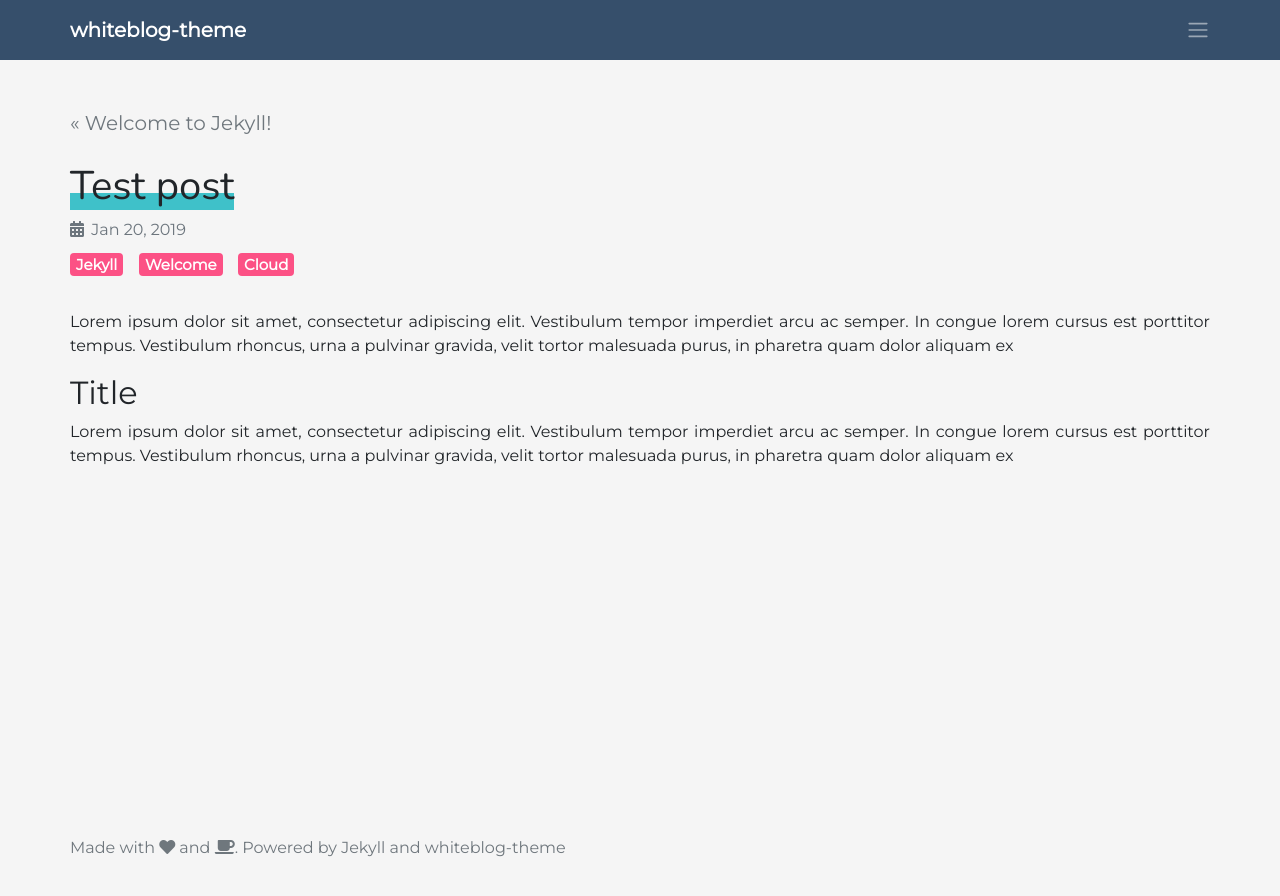
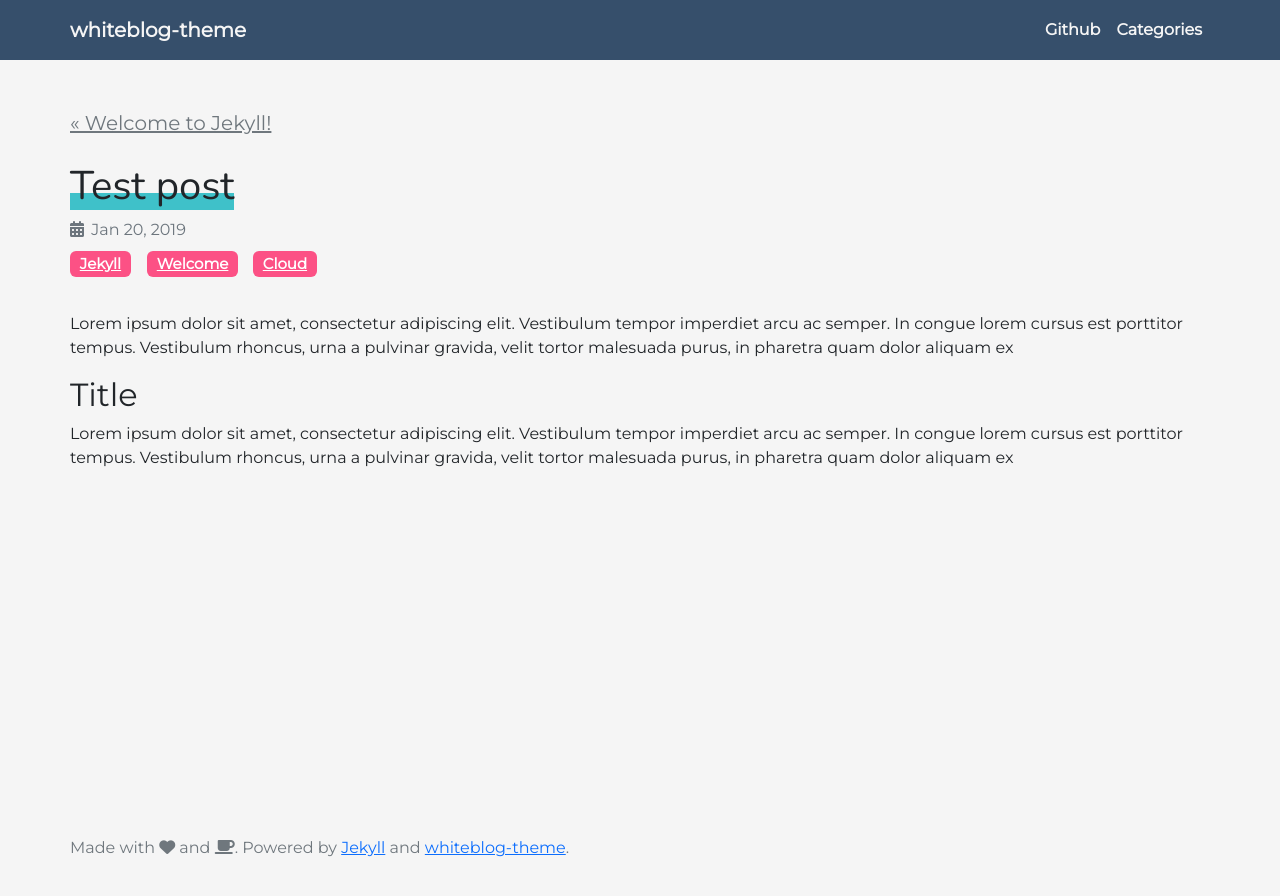
Before and after one commit to vmsilvamolina/whiteblog-theme, a Jekyll site: the page built from _posts/2019-01-20-test-post.md, in a window 1280 px wide. Shown: the top 896 px of the page. Built offline with Jekyll 4.4.1, drawn with Linux system fonts in a browser that asks for light colours; nearby versions of some CDN libraries.

Commit message:
update to boostrap 5.3 and fix layout and content

```diff
--- a/_includes/footer.html
+++ b/_includes/footer.html
@@ -2,7 +2,7 @@
   <div class="container">
     <div class="row">
       <div class="col-12 col-lg">
-        <p class="text-justify">Made with <i class="fas fa-heart"></i> and <i class="fas fa-coffee"></i>. Powered by Jekyll and whiteblog-theme</p>
+        <p class="text-justify">Made with <i class="fa-solid fa-heart"></i> and <i class="fa-solid fa-mug-saucer"></i>. Powered by <a href="https://jekyllrb.com/">Jekyll</a> and <a href="https://github.com/vmsilvamolina/whiteblog-theme">whiteblog-theme</a>.</p>
       </div>
     </div>
   </div>
--- a/_includes/head.html
+++ b/_includes/head.html
@@ -5,10 +5,11 @@
   <meta name="viewport" content="width=device-width, initial-scale=1, shrink-to-fit=no">
 
   <!-- Bootstrap CSS -->
-  <link rel="stylesheet" href="https://stackpath.bootstrapcdn.com/bootstrap/4.2.1/css/bootstrap.min.css" integrity="sha384-GJzZqFGwb1QTTN6wy59ffF1BuGJpLSa9DkKMp0DgiMDm4iYMj70gZWKYbI706tWS" crossorigin="anonymous">
+  <link href="https://cdn.jsdelivr.net/npm/bootstrap@5.3.2/dist/css/bootstrap.min.css" rel="stylesheet" integrity="sha384-T3c6CoIi6uLrA9TneNEoa7RxnatzjcDSCmG1MXxSR1GAsXEV/Dwwykc2MPK8M2HN" crossorigin="anonymous">
 
   <!-- FontAwesome-->
-  <link rel="stylesheet" href="https://use.fontawesome.com/releases/v5.7.0/css/all.css" integrity="sha384-lZN37f5QGtY3VHgisS14W3ExzMWZxybE1SJSEsQp9S+oqd12jhcu+A56Ebc1zFSJ" crossorigin="anonymous">
+  <script src="https://kit.fontawesome.com/3726080491.js" crossorigin="anonymous"></script>
+
 
   <link rel="stylesheet" href="{{ "/assets/main.css" | relative_url }}">
   <link rel="alternate" type="application/rss+xml" title="{{ site.title | escape }}" href="{{ "/feed.xml" | relative_url }}">
--- a/_includes/header.html
+++ b/_includes/header.html
@@ -1,13 +1,12 @@
-<div class="collapse bg-ligth" id="navbarHeader">
-  <div class="container">
-    <div class="row">
-      <div class="col-sm-8 col-md-7 py-4">
-        <h4>Contact</h4>
-        <p class="text-muted">Add some information about the album below, the author, or any other background context. Make it a few sentences long so folks can pick up some informative tidbits. Then, link them off to some social networking sites or contact information.</p>
-      </div>
-      <div class="col-sm-4 offset-md-1 py-4">
-        <h4>Pages</h4>
-        <ul class="list-unstyled">
+<nav class="navbar navbar-expand-lg bg-body-tertiary">
+  <div class="container-fluid container">
+    <a class="navbar-brand" href="{{ "/" | relative_url }}">{{ site.title | escape }}</a>
+    <div class="justify-content-end">
+      <button class="navbar-toggler" type="button" data-bs-toggle="collapse" data-bs-target="#navbarNav" aria-controls="navbarNav" aria-expanded="false" aria-label="Toggle navigation">
+        <span class="navbar-toggler-icon"></span>
+      </button>
+      <div class="collapse navbar-collapse justify-content-end" id="navbarNav">
+        <ul class="navbar-nav">
           {% assign default_paths = site.pages | map: "path" %}
           {% assign page_paths = site.header_pages | default: default_paths %}
           {% if page_paths %}
@@ -22,16 +21,4 @@
       </div>
     </div>
   </div>
-</div>
-<div class="navbar navbar-dark box-shadow">
-  <div class="container d-flex justify-content-between">
-    <a class="navbar-brand d-flex align-items-center" href="{{ "/" | relative_url }}">{{ site.title | escape }}</a>
-    <div data-toggle="collapse" data-target="#navbarHeader" class="navbar-toggler-icon" id="nav-icon">
-        <span></span>
-        <span></span>
-        <span></span>
-        <span></span>
-    </div>
-
-  </div>
-</div>
+</nav>
--- a/_layouts/default.html
+++ b/_layouts/default.html
@@ -20,7 +20,7 @@
     <!-- jQuery, Popper.js, Bootstrap JS -->
     <script src="https://code.jquery.com/jquery-3.3.1.slim.min.js" integrity="sha384-q8i/X+965DzO0rT7abK41JStQIAqVgRVzpbzo5smXKp4YfRvH+8abtTE1Pi6jizo" crossorigin="anonymous"></script>
     <script src="https://cdnjs.cloudflare.com/ajax/libs/popper.js/1.14.6/umd/popper.min.js" integrity="sha384-wHAiFfRlMFy6i5SRaxvfOCifBUQy1xHdJ/yoi7FRNXMRBu5WHdZYu1hA6ZOblgut" crossorigin="anonymous"></script>
-    <script src="https://stackpath.bootstrapcdn.com/bootstrap/4.2.1/js/bootstrap.min.js" integrity="sha384-B0UglyR+jN6CkvvICOB2joaf5I4l3gm9GU6Hc1og6Ls7i6U/mkkaduKaBhlAXv9k" crossorigin="anonymous"></script>
+    <script src="https://cdn.jsdelivr.net/npm/bootstrap@5.3.2/dist/js/bootstrap.bundle.min.js" integrity="sha384-C6RzsynM9kWDrMNeT87bh95OGNyZPhcTNXj1NW7RuBCsyN/o0jlpcV8Qyq46cDfL" crossorigin="anonymous"></script>
 
   </body>
 
--- a/_layouts/home.html
+++ b/_layouts/home.html
@@ -1,10 +1,6 @@
 ---
 layout: default
 ---
-
-<header>
-  {{ content }}
-</header>
 
 <div id="content">
 
--- a/_sass/whiteblog-theme/_layout.scss
+++ b/_sass/whiteblog-theme/_layout.scss
@@ -1,12 +1,13 @@
 @import url('https://fonts.googleapis.com/css2?family=Nunito&Fira+Sans&family=Montserrat&display=swap');
 
 //Color palette variables:
-$background: #F5F5F5;
-$navbar: #364F6B;
-$highlight: #3FC1C9;
+$firstColor: #F5F5F5;
+$secondColor: #364F6B;
+$thirdColor: #3FC1C9;
+$fourthColor: #FC5185;
 
 body {
-  background-color: $background;
+  background-color: $firstColor;
   font-family: "Montserrat";
   overflow-y: scroll;
   position: relative;
@@ -22,10 +23,11 @@
 }
 
 .navbar {
-  background-color: $navbar !important;
+  background-color: $secondColor !important;
   padding: 10px 16px !important;
   a {
     font-weight: 600;
+    color: $firstColor !important;
   }
 }
 
@@ -121,7 +123,16 @@
 .underline {
   font-family: "Nunito";
   display: table;
-  background: linear-gradient(180deg,rgba(255,255,255,0) 65%, $highlight 8px);
+  background: linear-gradient(180deg,rgba(255,255,255,0) 65%, $thirdColor 8px);
+}
+
+#search-input {
+  margin: 2em 0em;
+  width: 100%;
+}
+
+input {
+  font-family: "Montserrat" !important;
 }
 
 .post .text-secondary {
@@ -134,6 +145,10 @@
   a {
     color: #6f777d !important;
   }
+}
+
+.previous {
+  text-align: left !important;
 }
 
 #post {
@@ -156,7 +171,7 @@
 
 a.badge {
   color: #fff;
-  background-color: #FC5185;
+  background-color: $fourthColor;
 }
 
 /* Categories: Effect */
```
Also changed, not shown: _pages/search.md (added, +24 -0 lines), search.json (added, +15 -0 lines). Lines whose indentation alone changed are shown as unchanged.
